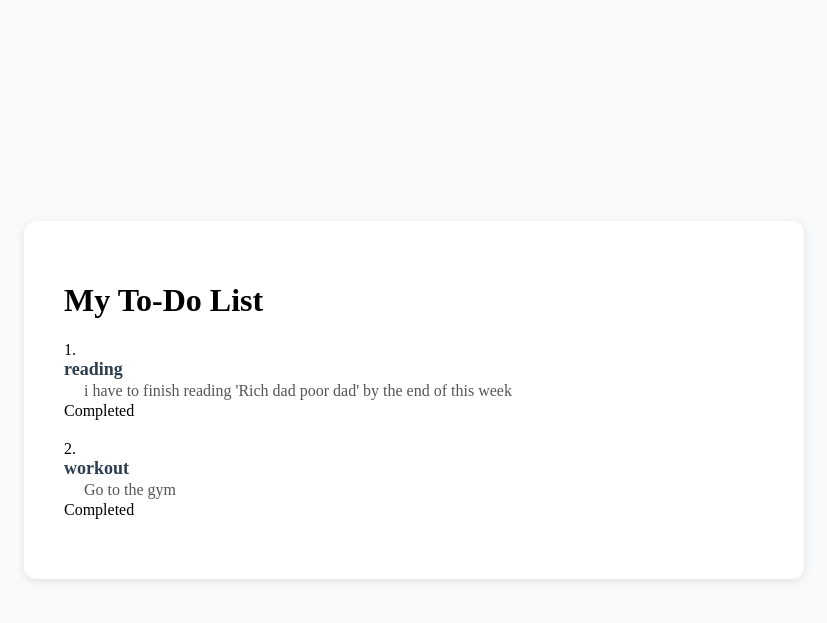
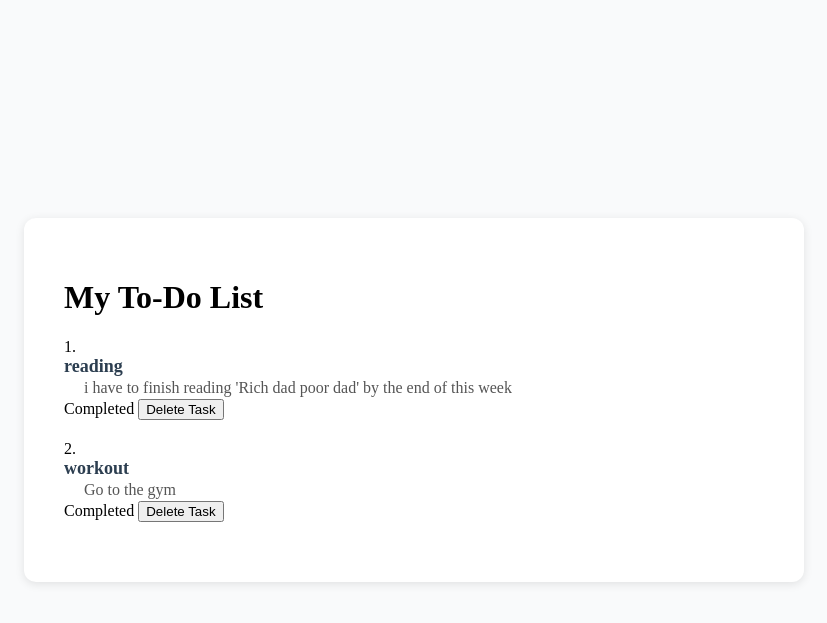
Before and after one commit to lawrencium369/todo_app, a Django app: page / in a window 1280 px wide. Shown: the top 623 px of the page, without its empty margins (226-1053 px from the left). Run offline with Django 5.2, Linux system fonts and the light colour scheme; data comes from the database, SQL or seed files in the repository; both versions use the stored data as it was after the commit.

Commit message:
added a delete feature

```diff
--- a/mytodo/templates/mytodo/home.html
+++ b/mytodo/templates/mytodo/home.html
@@ -12,9 +12,17 @@
                         {% csrf_token %}
                         <button type="submit" class="btn btn-success btn-sm">Mark as Completed</button>
                     </form>
+                    <form method="post" action="{% url 'delete_task' task.id %}" style="display:inline;">
+                        {% csrf_token %}
+                        <button type="submit" class="btn btn-success btn-sm">Delete Task</button>
+                    </form>
                 {% endif %}
                 {% if task.completed %}
                     <span class="badge bg-success">Completed</span>
+                    <form method="post" action="{% url 'delete_task' task.id %}" style="display:inline;">
+                        {% csrf_token %}
+                        <button type="submit" class="btn btn-success btn-sm">Delete Task</button>
+                    </form>
                 {% endif %}
             </li>
         {% empty %}
--- a/mytodo/urls.py
+++ b/mytodo/urls.py
@@ -4,4 +4,5 @@ from . import views
 urlpatterns = [
     path("", views.home, name="mytodo_home"),
     path('mark_completed/<int:task_id>/', views.mark_completed, name='mark_completed'),
+    path('delete_task/<int:task_id>/', views.delete_task, name='delete_task'),
 ]
--- a/mytodo/views.py
+++ b/mytodo/views.py
@@ -15,3 +15,9 @@ def mark_completed(request, task_id):
         task.completed = True
         task.save()
     return redirect('mytodo_home')
+
+def delete_task(request, task_id):
+    if request.method == "POST":
+        task = get_object_or_404(Task, id=task_id)
+        task.delete()
+    return redirect('mytodo_home')
```
Also changed, not shown: db.sqlite3.
